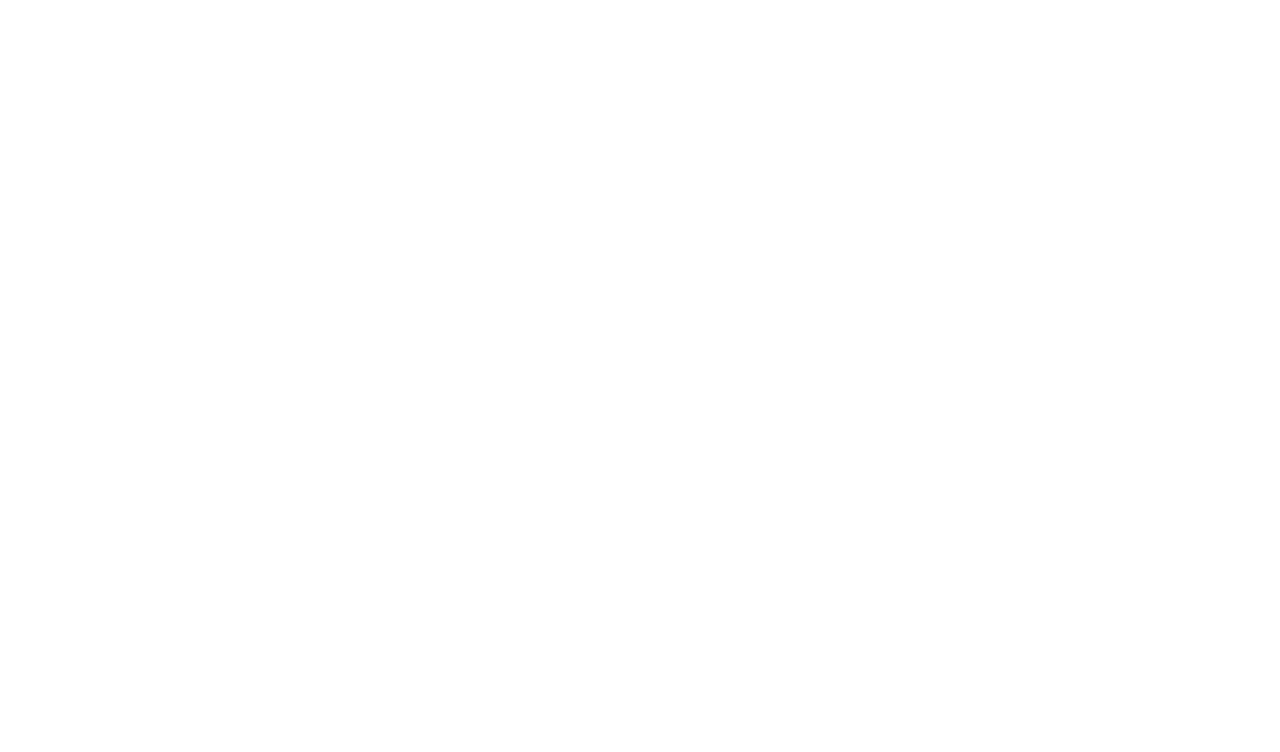
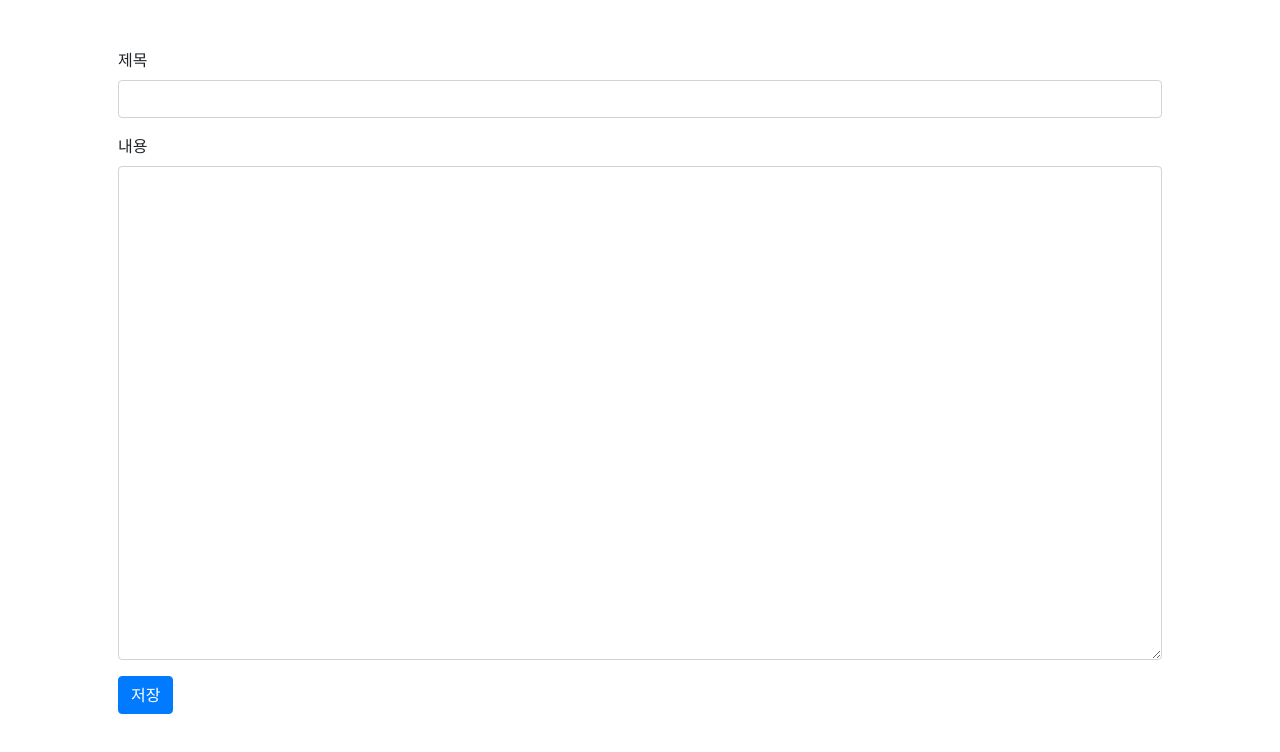
Before and after one commit to eastflag/react-board-typescript, a React (Create React App) app: page /board-add in a window 1280 px wide. Shown: the top 752 px of the page. Built offline with nearby package versions, Linux system fonts and the light colour scheme.

Commit message:
pages 폴더로 리팩토링 및 board-view 추가

```diff
--- a/src/App.tsx
+++ b/src/App.tsx
@@ -1,9 +1,10 @@
 import React from 'react';
 import './App.css';
 import Container from "react-bootstrap/Container";
-import BoardList from "./components/BoardList";
+import BoardList from "./pages/board-list/BoardList";
 import {BrowserRouter, Switch, Route} from "react-router-dom";
-import BoardRegister from './components/BoardRegister';
+import BoardRegister from './pages/board-register/BoardRegister';
+import BoardView from "./pages/board-view/BoardView";
 
 function App() {
   return (
@@ -11,7 +12,8 @@
       <BrowserRouter>
         <Switch>
           <Route exact path="/" component={BoardList}></Route>
-          <Route path="/add" component={BoardRegister}></Route>
+          <Route path="/board-add" component={BoardRegister}></Route>
+          <Route path="/board-view/:id" component={BoardView}></Route>
         </Switch>
       </BrowserRouter>
     </Container>
--- a/src/components/BoardList.tsx
+++ b/src/pages/board-list/BoardList.tsx
@@ -1,7 +1,7 @@
 import React, {useEffect, useState} from 'react';
 import axios from "axios";
 import {Button, Col, Row} from 'react-bootstrap';
-import {Board} from "../dto/Board";
+import {Board} from "../../dto/Board";
 import './BoardList.scss';
 
 const BoardList: React.FC = (props: any) => {
--- a/src/components/BoardRegister.tsx
+++ b/src/pages/board-register/BoardRegister.tsx
@@ -1,7 +1,7 @@
 import React, {useState} from 'react';
 import {Button, Form} from "react-bootstrap";
 import axios from 'axios';
-import {Board} from "../dto/Board";
+import {Board} from "../../dto/Board";
 
 const BoardRegister: React.FC = (props: any) => {
   const [validated, setValidated] = useState(false);
--- /dev/null
+++ b/src/pages/board-view/BoardView.tsx
@@ -0,0 +1,11 @@
+import React from 'react';
+
+const MyComponent = () => {
+  return (
+    <div>
+
+    </div>
+  );
+};
+
+export default MyComponent;
```
Also changed, not shown: src/pages/board-list/BoardList.scss (renamed from src/components/BoardList.scss).
